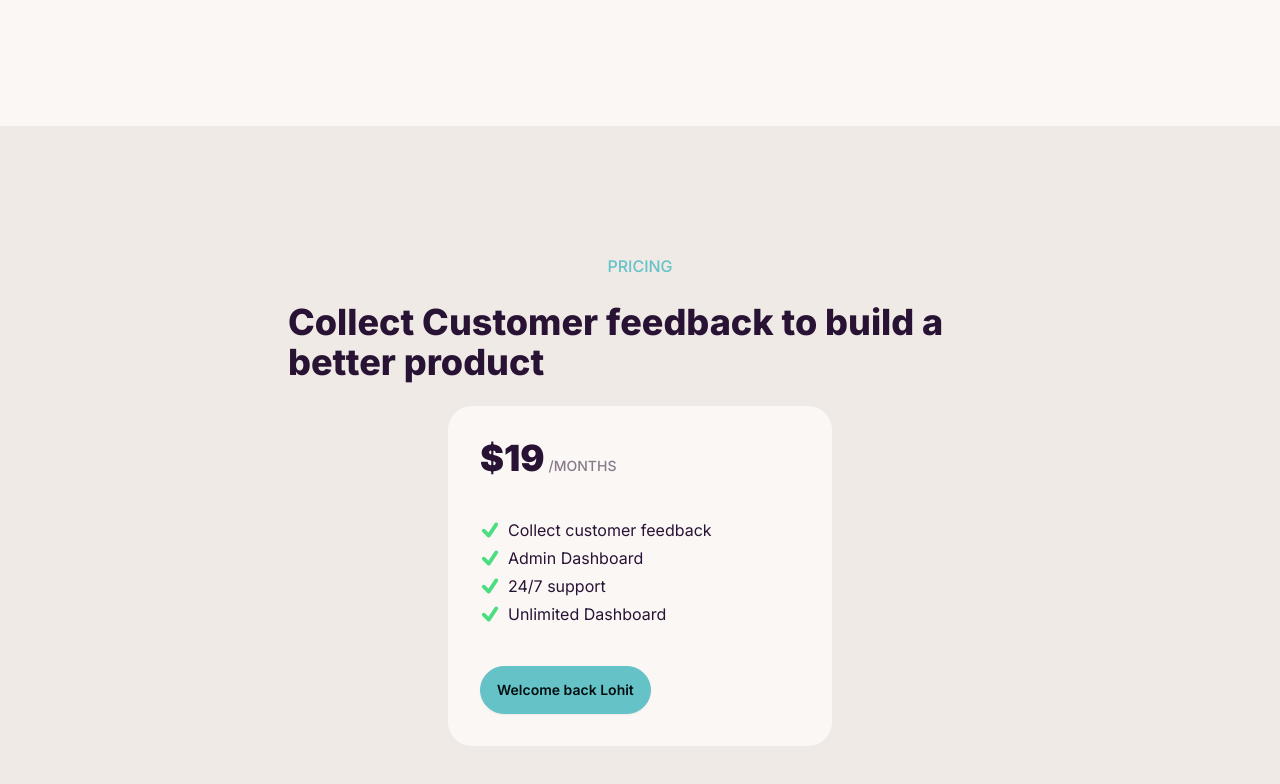
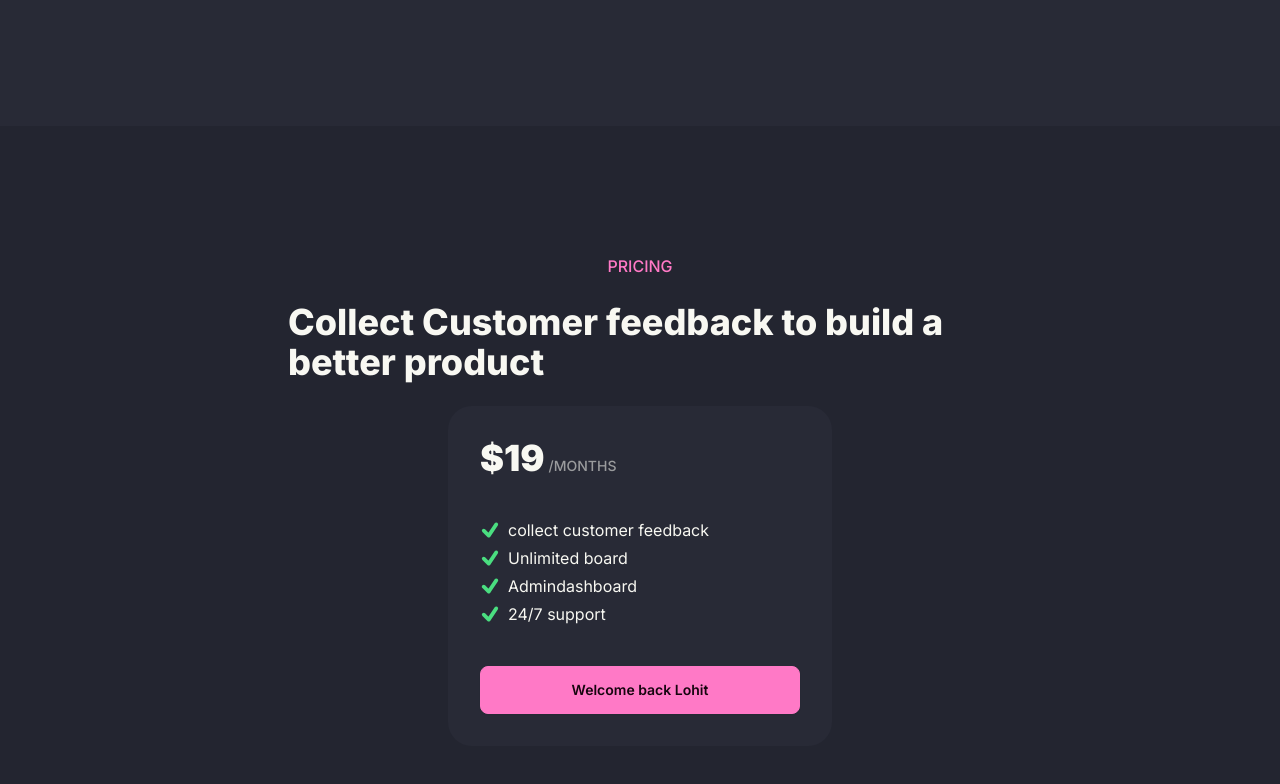
Before and after one commit to ALEXcERpto/Code, a Next.js app in the folder codefast-saas/: page / in a window 1280 px wide. Shown: the part 426-1210 px from the top of the page. Built offline with nearby package versions, Linux system fonts and the light colour scheme.

Commit message:
React intermerdiate features

```diff
--- a/codefast-saas/app/Component/ButtonLogin.js
+++ b/codefast-saas/app/Component/ButtonLogin.js
@@ -3,11 +3,14 @@ import Link from "next/link";
 //Every react function has a parameter called props
 
 // Here button is use when use is login to send to dashboard page
-const ButtonLogin = (props) => {
-  if (props.isLoggedIn) {
+const ButtonLogin = ({ isLoggedIn, name, extraStyle }) => {
+  if (isLoggedIn) {
     return (
-      <Link href="/dashboard" className="btn btn-primary">
-        Welcome back {props.name}
+      <Link
+        href="/dashboard"
+        className={`btn btn-primary  ${extraStyle ? extraStyle : ""}`}
+      >
+        Welcome back {name}
       </Link>
     );
   } else {
--- /dev/null
+++ b/codefast-saas/app/Component/Example.js
@@ -0,0 +1,28 @@
+//useState hook is a special function to create stateful variables
+// able to update the  page
+
+import {useState} from 'react';
+
+
+import React from "react";
+const {useState} = React;
+export const Example =() => {
+// Hook should be at the root of the component
+
+const [counter, setCounter] = useState(0);
+
+const [counter, setCounter] = useState(0);
+
+const incrementCounter = () => {
+  setCounter(counter + 1);
+
+};
+
+const decrementCounter = () => {
+  setCounter(counter - 1);
+};
+
+return (
+
+
+)
--- /dev/null
+++ b/codefast-saas/app/Component/ListItem.js
@@ -0,0 +1,23 @@
+// const ListItem = ({ text }) => {
+//   return (
+//     <li className="flex gap-2 items-center">
+//       <svg
+//         xmlns="http://www.w3.org/2000/svg"
+//         fill="none"
+//         viewBox="0 0 24 24"
+//         strokeWidth={4.5}
+//         stroke="currentColor"
+//         className="text-green-400 size-5"
+//       >
+//         <path
+//           strokeLinecap="round"
+//           strokeLinejoin="round"
+//           d="m4.5 12.75 6 6 9-13.5"
+//         />
+//       </svg>
+//       {text}
+//     </li>
+//   );
+// };
+
+// export default ListItem;
--- a/codefast-saas/app/layout.js
+++ b/codefast-saas/app/layout.js
@@ -10,7 +10,7 @@ export const metadata = {
 
 export default function RootLayout({ children }) {
   return (
-    <html lang="en" data-theme="cupcake">
+    <html lang="en" data-theme="dracula">
       {/*<link ref="sylesheet"  href="globalcss"></link>} old way to import css file*/}
       <body className={inter.className}>{children}</body>
     </html>
--- a/codefast-saas/app/page.js
+++ b/codefast-saas/app/page.js
@@ -1,10 +1,28 @@
 //import Link from "next/link";
 import { GFS_Neohellenic } from "next/font/google";
 import ButtonLogin from "./Component/ButtonLogin";
+// import ListItem from "./Component/ListItem";
 
 export default function Home() {
   const isLoggedIn = true;
   const name = "Lohit";
+  const age = 19;
+  let canVote;
+  const pricingFeatureList = [
+    "collect customer feedback",
+    "Unlimited board",
+    "Admindashboard",
+    "24/7 support",
+  ];
+  // if (age >= 18) {
+  //   canVote = "Yes";
+  // } else {
+  //   canVote = "No";
+  // }
+  // instead we use ternary operator
+
+  //canVote = age >= 18 ? "Yes" : "No";
+
   return (
     <main>
       {/* header */}
@@ -16,7 +34,7 @@ export default function Home() {
           <a className="">Info</a>
         </div>
         <div className="">
-          <ButtonLogin isLoggedIn="isLoggedIn" />
+          <ButtonLogin isLoggedIn={isLoggedIn} name={name} />
         </div>
       </section>
       {/* Hero section */}
@@ -48,6 +66,8 @@ export default function Home() {
               </div>
             </div>
             <ul className="text-left py-4 space-y-1">
+              {pricingFeatureList.map((priceItem) => {
+                return (
                   <li className="flex gap-2 items-center">
                     <svg
                       xmlns="http://www.w3.org/2000/svg"
@@ -63,61 +83,16 @@ export default function Home() {
                         d="m4.5 12.75 6 6 9-13.5"
                       />
                     </svg>
-                Collect customer feedback
-              </li>{" "}
-              <li className="flex gap-2 items-center">
-                <svg
-                  xmlns="http://www.w3.org/2000/svg"
-                  fill="none"
-                  viewBox="0 0 24 24"
-                  strokeWidth={4.5}
-                  stroke="currentColor"
-                  className="text-green-400 size-5"
-                >
-                  <path
-                    strokeLinecap="round"
-                    strokeLinejoin="round"
-                    d="m4.5 12.75 6 6 9-13.5"
+                    {priceItem}
+                  </li>
+                );
+              })}
+            </ul>
+            <ButtonLogin
+              isLoggedIn={isLoggedIn}
+              name={name}
+              extraStyle="w-full"
             />
-                </svg>
-                Admin Dashboard
-              </li>{" "}
-              <li className="flex gap-2 items-center">
-                <svg
-                  xmlns="http://www.w3.org/2000/svg"
-                  fill="none"
-                  viewBox="0 0 24 24"
-                  strokeWidth={4.5}
-                  stroke="currentColor"
-                  className="text-green-400 size-5"
-                >
-                  <path
-                    strokeLinecap="round"
-                    strokeLinejoin="round"
-                    d="m4.5 12.75 6 6 9-13.5"
-                  />
-                </svg>
-                24/7 support
-              </li>{" "}
-              <li className="flex gap-2 items-center">
-                <svg
-                  xmlns="http://www.w3.org/2000/svg"
-                  fill="none"
-                  viewBox="0 0 24 24"
-                  strokeWidth={4.5}
-                  stroke="currentColor"
-                  className="text-green-400 size-5"
-                >
-                  <path
-                    strokeLinecap="round"
-                    strokeLinejoin="round"
-                    d="m4.5 12.75 6 6 9-13.5"
-                  />
-                </svg>
-                Unlimited Dashboard
-              </li>
-            </ul>
-            <ButtonLogin isLoggedIn={isLoggedIn} name={name} />
           </div>
         </div>
       </section>
--- a/codefast-saas/tailwind.config.js
+++ b/codefast-saas/tailwind.config.js
@@ -10,6 +10,6 @@ module.exports = {
 
   plugins: [require("daisyui")],
   daisyui: {
-    themes: ["light ", "dark", "cupcake", "cyberpunk", "lofi"],
+    themes: ["light ", "dark", "cupcake", "cyberpunk", "lofi", "dracula"],
   },
 };
```
Also changed, not shown: codefast-saas/.eslintrc.json. Lines whose indentation alone changed are shown as unchanged.
